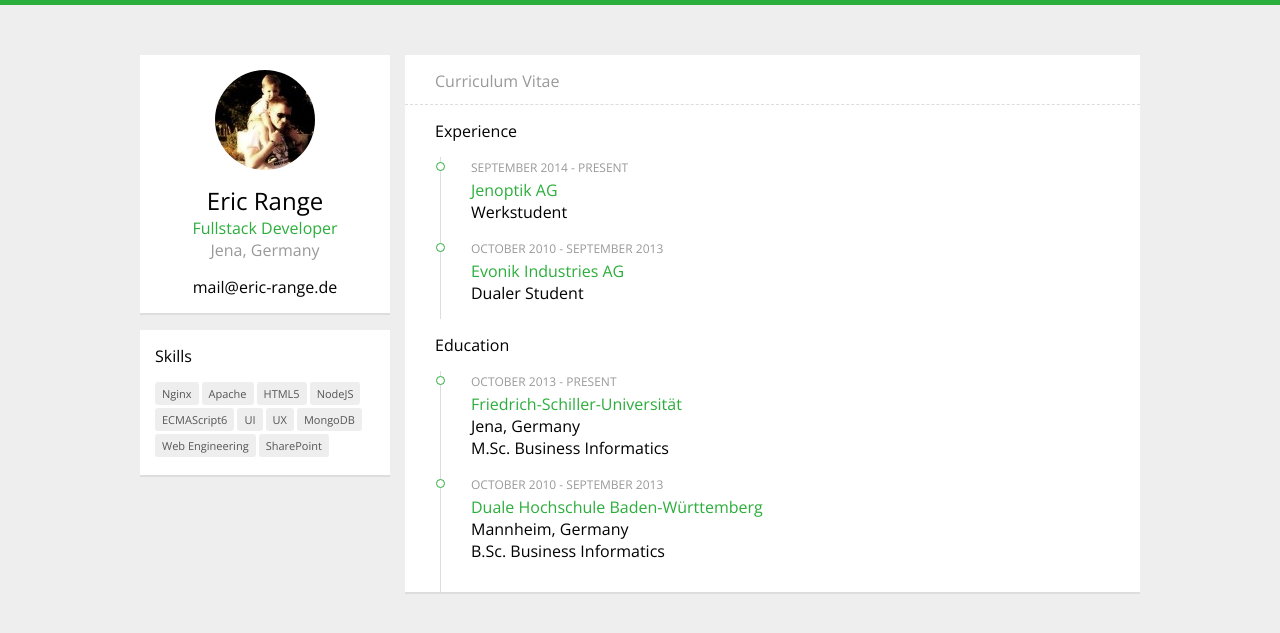
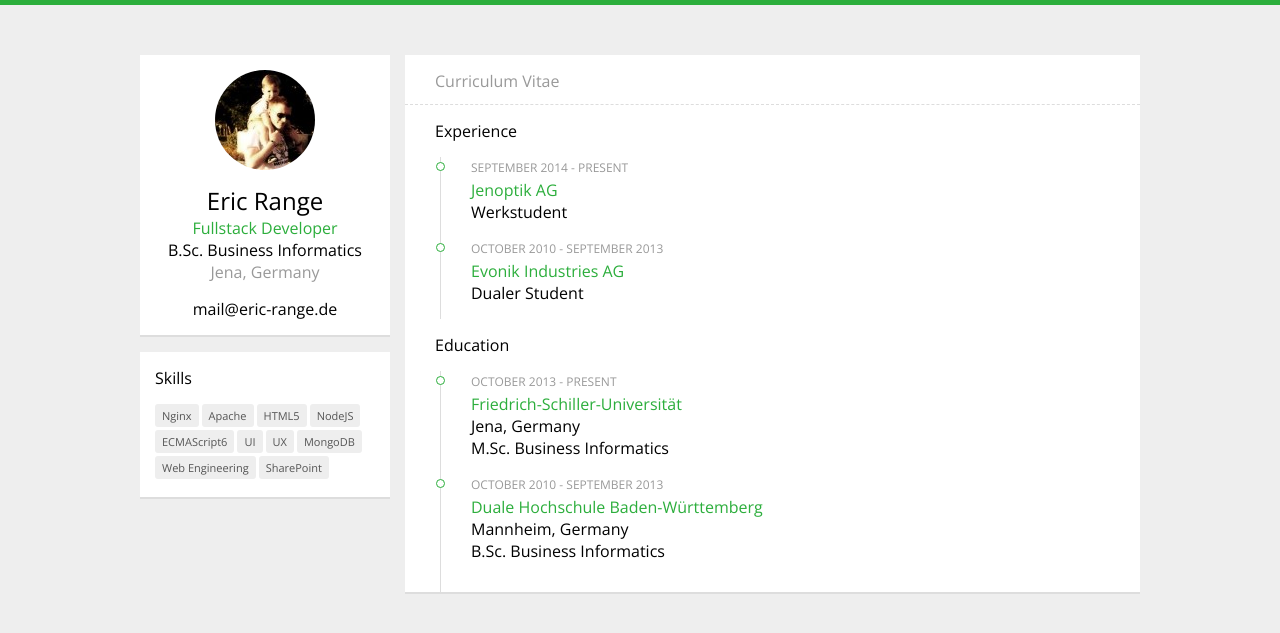
Before and after one commit to ericrange/Ghost, a Jekyll site: the page built from index.html, in a window 1280 px wide. Shown: the top 633 px of the page. Built offline with Jekyll 4.4.1, drawn with Linux system fonts in a browser that asks for light colours.

Commit message:
Merge remote-tracking branch 'origin/master'
Conflicts:
	index.html

```diff
--- a/_config.yml
+++ b/_config.yml
@@ -48,3 +48,5 @@
     period: October 2010 - September 2013
     location: Mannheim, Germany
     studies: B.Sc. Business Informatics
+
+honorificSuffix: B.Sc. Business Informatics
--- a/index.html
+++ b/index.html
@@ -7,6 +7,7 @@
         <img class="image" src="images/me.jpg" alt="Me">
         <h1 class="name" itemprop="name">Eric Range</h1>
         <div class="job" itemprop="jobTitle">Fullstack Developer</div>
+        <div class="academic-title" itemprop="honorificSuffix">{{ site.honorificSuffix }}</div>
         <div class="location" itemprop="workLocation">Jena, Germany</div>
         <div class="contact">
             <div class="email" itemprop="email">mail@eric-range.de</div>
```
